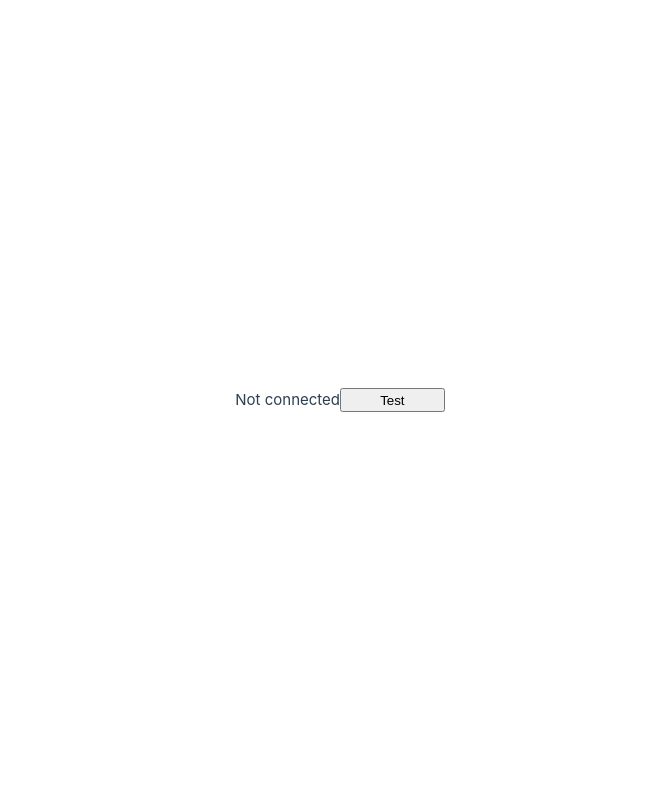
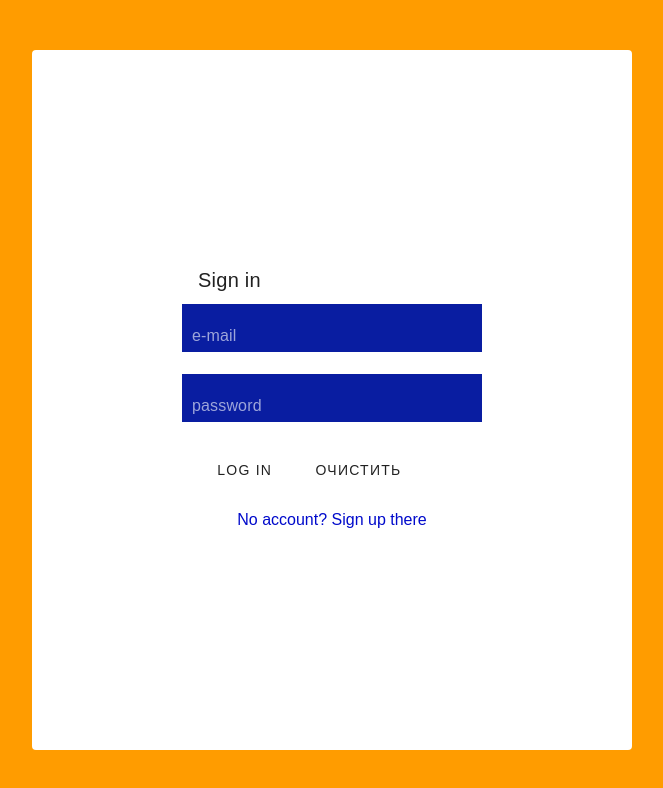
Before and after one commit to moevm/nosql2h23-mosaic, a Vue app in the folder hello_world/: page /login in a window 1280 px wide. Shown: the top 788 px of the page, without its empty margins (300-963 px from the left). Built offline with nearby package versions, Linux system fonts and the light colour scheme.

Commit message:
login form almost done

```diff
--- a/hello_world/src/App.vue
+++ b/hello_world/src/App.vue
@@ -66,12 +66,18 @@ export default {
 </script>
 
 <template>
+    <router-view />
 <!--<div>-->
 <!--  <button class="test" @click="handleClick()"></button>-->
 <!--</div>-->
-  <div id="status">Not connected</div>
-  <button @click="handleClick()">Test</button>
+<!--  <div class="reg-buttons">-->
+<!--      <router-link tag="button" to="/signup">No account? Sign up there</router-link>-->
+<!--      <router-link tag="button" to="/reset">Forgot your password?</router-link>-->
+<!--      <router-link tag="button" to="/login">Log in</router-link>-->
+<!--  </div>-->
+<!--  <div id="status">Not connected</div>-->
+<!--  <button @click="handleClick()">Test</button>-->
 </template>
 
-<style scoped>
+<style scoped lang="sass">
 </style>
--- a/hello_world/src/main.js
+++ b/hello_world/src/main.js
@@ -2,5 +2,20 @@ import './assets/main.css'
 
 import { createApp } from 'vue'
 import App from './App.vue'
+import router from './router/router.js';
+import './styles/style.sass';
 
-createApp(App).mount('#app')
+import { createVuetify } from 'vuetify'
+import * as components from 'vuetify/components'
+import * as directives from 'vuetify/directives'
+
+
+const vuetify = createVuetify({
+    components,
+    directives,
+    icons: {
+        defaultSet: 'mdi'
+    },
+})
+
+createApp(App).use(vuetify).use(router).mount('#app')
--- /dev/null
+++ b/hello_world/src/router/router.js
@@ -0,0 +1,32 @@
+import { createRouter, createWebHistory } from 'vue-router'
+import LoginForm from "../views/LoginForm.vue";
+
+const routes = [
+    {
+        path: '/login',
+        name: 'login',
+        component: LoginForm
+    },
+    {
+        path: '/signup',
+        name: 'signup',
+        // component: SignIp
+    },
+    {
+        path: '/reset',
+        name: 'reset',
+        // component: ResetPassword
+    },
+    {
+        path: '/home',
+        name: 'home',
+        // component: Home
+    },
+];
+
+const router = createRouter({
+    history: createWebHistory(),
+    routes,
+})
+
+export default router;
--- /dev/null
+++ b/hello_world/src/styles/style.sass
@@ -0,0 +1,13 @@
+body
+  background: #ff9c00
+  font-family: "Montserrat", sans-serif
+  font-size: large
+
+.v-field__field
+  background-color: #091da1
+  color: white
+  display: flex
+
+.v-label.v-field-label
+  padding-left: 10px
+  text-align: center
--- /dev/null
+++ b/hello_world/src/views/LoginForm.vue
@@ -0,0 +1,217 @@
+<script setup>
+import {ref} from 'vue';
+import {useField, useForm} from 'vee-validate'
+import axios from "axios";
+import router from "../router/router";
+// import {userAuthorized} from "../utils/utils";
+
+const isLogin = ref(true);
+const logInError = ref(false);
+const signUpError = ref(false);
+let userAuthorized = ref(false);
+
+const { handleSubmit, handleReset } = useForm({
+    validationSchema: {
+        email (value) {
+            if (/^[A-Z0-9._%+-]+@[A-Z0-9.-]+\.[A-Z]{2,}$/i.test(value)) return true
+
+            return 'Введите e-mail правильно.'
+        },
+        password (value) {
+            if (/^(?=.*[A-Z])(?=.*[a-z])(?=.*\d)(?=.*[!@#$%^&*]).{8,}$/.test(value)) return true
+
+            return 'Пароль должен содержать минимум 1 заглавную букву, 1 строчную букву, 1 цифру, ' +
+                '1 специальный символ. Длина не менее 8 символов.'
+        },
+    },
+})
+const email = useField('email')
+const password = useField('password')
+
+const userLogIn = async () => {
+    const user = {
+        email: email.value.value,
+        password: password.value.value,
+    }
+    await axios
+        .post(`http://localhost:5173/login`, user)
+        .catch(() => {
+            logInError.value = true
+        })
+        .then(async (res) => {
+            // localStorage.setItem('token', res.data.token)
+            localStorage.setItem('email', res.data.email)
+            localStorage.setItem('password', res.data.password)
+
+            userAuthorized.value = !userAuthorized.value
+
+            await router.push('/')
+        })
+}
+
+const userSignUp = handleSubmit(async () => {
+    const user = {
+        email: email.value.value,
+        password: password.value.value,
+    }
+    await axios
+        .post(`http://localhost:5173/authenticate`, user)
+        .catch(() => {
+            signUpError.value = true
+        })
+        .then(() => {
+            if (signUpError.value === false) toggleForm();
+        })
+})
+
+const toggleForm = () => {
+    isLogin.value = !isLogin.value;
+    logInError.value = false
+    signUpError.value = false
+};
+</script>
+
+<template>
+<!--    <div class="alert-container">-->
+<!--        <v-alert-->
+<!--                closable-->
+<!--                icon="mdi-alert-circle-outline"-->
+<!--                variant="tonal"-->
+<!--                color="error"-->
+<!--                v-if="logInError || signUpError"-->
+<!--        >-->
+<!--            {{ logInError ? 'Неправильный e-mail или пароль' : 'Такой пользователь уже существует'}}-->
+<!--        </v-alert>-->
+<!--    </div>-->
+    <div class="authorization-container">
+        <v-card
+                variant="flat"
+                class="authorization-card"
+        >
+            <div
+                    v-if="isLogin"
+                    key="logInContainer"
+            >
+                <v-card-title>Sign in</v-card-title>
+
+                <v-text-field
+                        v-model="email.value.value"
+                        label="e-mail"
+                        variant="plain"
+                />
+
+                <v-text-field
+                        v-model="password.value.value"
+                        label="password"
+                        variant="plain"
+                        type="password"
+                />
+
+                <v-card-actions class="d-flex justify-center">
+                    <v-btn
+                            class="me-4"
+                            variant="text"
+                            @click="userLogIn()"
+                    >
+                        <v-icon icon="mdi-login"/>
+                        Log in
+                    </v-btn>
+
+                    <v-btn @click="handleReset; logInError = false">
+                        <v-icon icon="mdi-close"/>
+                        Очистить
+                    </v-btn>
+                </v-card-actions>
+            </div>
+            <div
+                    v-else
+                    key="signUpContainer"
+            >
+                <form
+                        @submit.prevent="userSignUp()"
+                        class="form__signup"
+                >
+                    <v-card-title>Sign up to start create</v-card-title>
+
+                    <v-text-field
+                            v-model="email.value.value"
+                            :error-messages="email.errorMessage.value"
+                            label="e-mail"
+                            variant="plain"
+                    />
+
+                    <v-text-field
+                            v-model="password.value.value"
+                            :error-messages="password.errorMessage.value"
+                            label="password"
+                            variant="plain"
+                    />
+
+                    <v-card-actions class="d-flex justify-center">
+                        <v-btn
+                                class="me-4"
+                                variant="text"
+                                @click="userSignUp()"
+                        >
+                            <v-icon icon="mdi-check"/>
+                            Sign up
+                        </v-btn>
+
+                        <v-btn @click="handleReset; signUpError = false">
+                            <v-icon icon="mdi-close"/>
+                            Очистить
+                        </v-btn>
+                    </v-card-actions>
+                </form>
+            </div>
+
+            <div class="text-center">
+<!--                <router-link tag="button" class="change-form-type" to="/signup" @click="toggleForm">No account? Sign up there</router-link>-->
+                <button
+                        @click="toggleForm"
+                        class="change-form-type"
+
+                >
+                    {{ isLogin ? 'No account? Sign up there' : 'Cancel' }}
+                </button>
+            </div>
+        </v-card>
+    </div>
+</template>
+
+<style scoped lang="sass">
+
+.authorization-container
+    display: flex
+    justify-content: center
+    align-items: center
+    height: 600px
+
+.authorization-card
+    //background-color: white
+    width: 80vw
+    max-width: 600px
+    height: 700px
+    padding: 20px
+    justify-content: center
+    align-items: inherit
+    display: flex
+    flex-flow: column wrap
+    margin-left: 300px
+
+.v-text-field
+    padding: 0
+    text-align: center
+    width: 300px
+
+.change-form-type
+    background-color: white
+    border: none
+    color: #000acb
+    padding: 15px 32px
+    text-align: center
+    text-decoration: none
+    display: inline-block
+    font-size: 16px
+
+</style>
```
Also changed, not shown: hello_world/package.json (+6 -1 lines), 1 other file (tests, documents, lock files or other folders).
